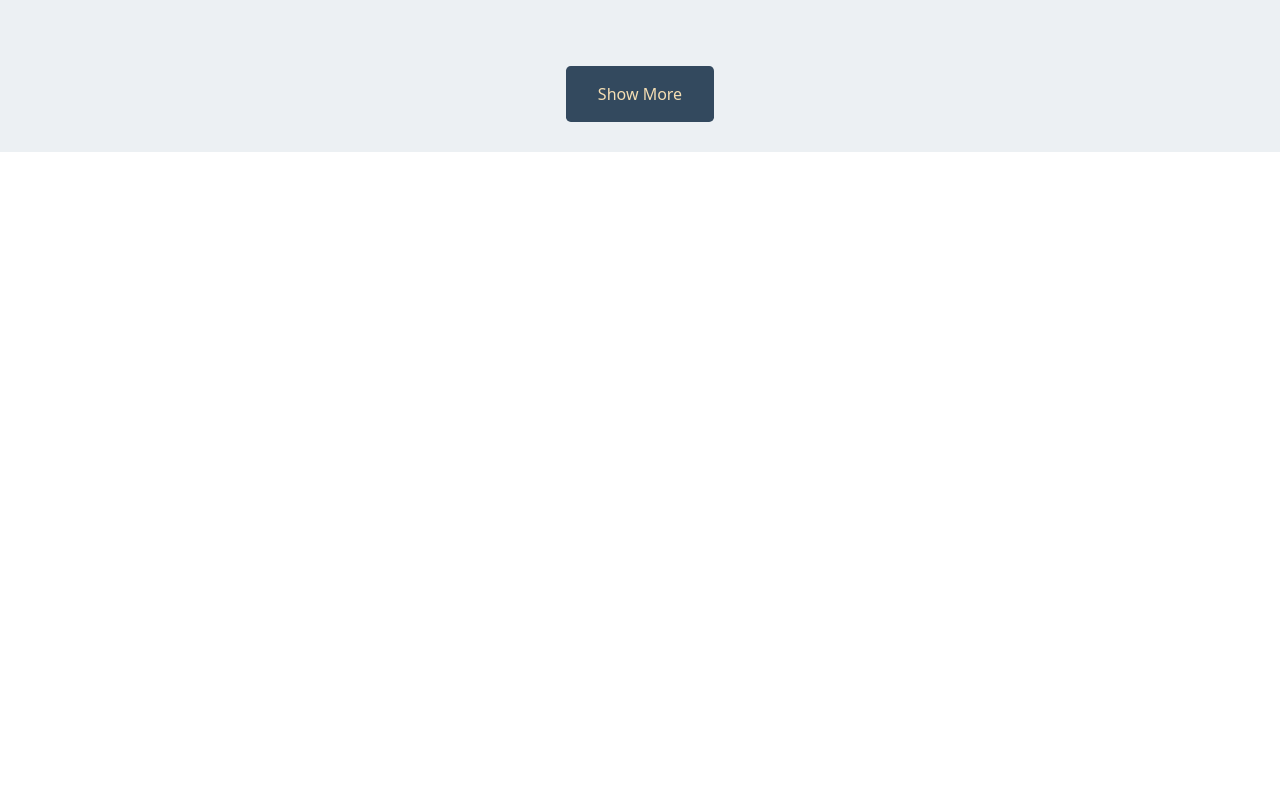
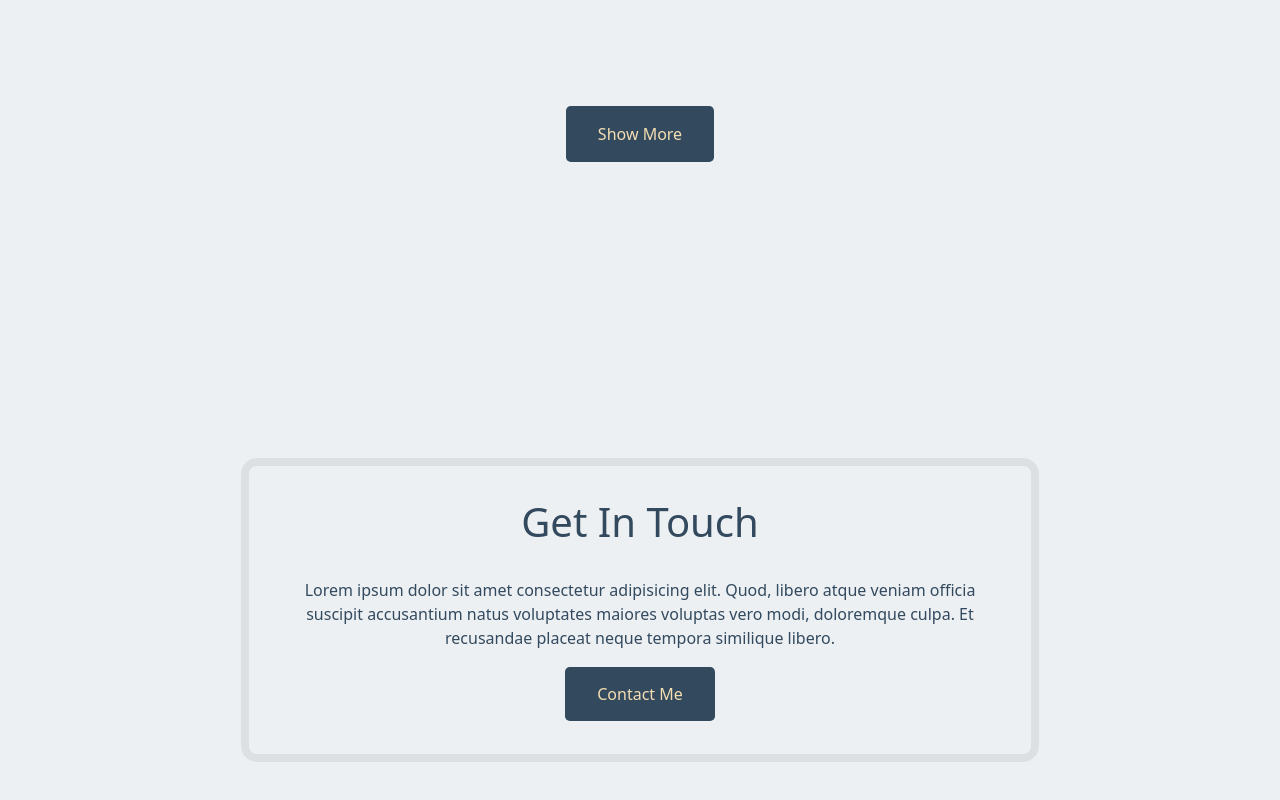
Before and after one commit to Rialga/porto-app, a React (Create React App) app: page / in a window 1280 px wide. Shown: the part 2855-3655 px from the top of the page. Before the commit the page ends 3007 px from the top, so only its background shows below. Built offline with nearby package versions, Linux system fonts and the light colour scheme.

Commit message:
add contact section

```diff
--- a/src/components/contents/Content.css
+++ b/src/components/contents/Content.css
@@ -1,5 +1,21 @@
 .section{
     min-height: 800px;
+}
+
+.btn-cool{
+    border: none;
+    margin-top: 3rem;
+    padding: 1rem 2rem 1rem 2rem;
+    border-radius: 0.3rem;
+    background-color: #33495e;
+    color: wheat;
+    transition: all 0.3s linear;
+    text-decoration:none;
+}
+.btn-cool:hover{
+    opacity: .8;
+    color: wheat;
+    text-decoration: none;
 }
 
 
@@ -123,7 +139,7 @@ ul.timeline-point > li:before {
 }
 .preview{
     width:100%;
-    height:50%;
+    height:45%;
     padding: 0.3rem;
 }
 
@@ -135,15 +151,14 @@ ul.timeline-point > li:before {
 
 .project-desc{
     padding: 1rem;
-    min-height:50%;
     width: 100%;
+    max-height: 55%;
     font-size: small;
-    /* color: white; */
     color: #33495ee7;
 }
 
 .ul-highlight{
-    margin-bottom: 1.5rem;
+    margin-bottom: 1rem;
 }
 
 .highlight{
@@ -154,8 +169,36 @@ ul.timeline-point > li:before {
     margin-bottom: 1rem;
     padding: 0.1rem 0.5rem 0.1rem 0.5rem;
     color: #33495ee7;
+}
 
+
+/* Contact */
+
+.contact-section{
+    height: 100vh;
+    position: relative;
+    justify-content: center;
 }
+
+.contact{
+    position: absolute;
+    left: 15%;
+    top: 37%;
+    width: 70%;
+    border-radius: 1rem;
+    padding: 2rem 2rem 3rem 2rem;
+    border: 0.5rem solid #00000011;
+    text-align: center;
+}
+.contact ,h1 ,p, a{
+    margin-bottom: 2rem;
+}
+
+
+
+
+
+
 @media only screen and (max-width: 48rem) {
 
     /* Nav bar */
--- a/src/components/contents/Content.jsx
+++ b/src/components/contents/Content.jsx
@@ -1,8 +1,9 @@
 import React from 'react'
 import './Content.css'
 import {SectionProfile} from './SectionProfile'
+import {SectionExperience} from './SectionExperience'
 import {SectionProject} from './SectionProject'
-import {SectionExperience} from './SectionExperience'
+import {SectionContact} from './SectionContact'
 export const Content = () => {
 
   return (
@@ -12,6 +13,7 @@ export const Content = () => {
         <SectionProfile />
         <SectionExperience/>
         <SectionProject/>
+        <SectionContact/>
 
     </div>
   )
--- /dev/null
+++ b/src/components/contents/SectionContact.jsx
@@ -0,0 +1,15 @@
+import React from 'react'
+
+export const SectionContact = () => {
+  return (
+    <div className='contact-section'>
+
+        <div className="contact">
+            <h1> Get In Touch </h1>
+            <p>Lorem ipsum dolor sit amet consectetur adipisicing elit. Quod, libero atque veniam officia suscipit accusantium natus voluptates maiores voluptas vero modi, doloremque culpa. Et recusandae placeat neque tempora similique libero.</p>
+            <a className='btn-cool border-animation' href="mailto:febrialganios@gmail.com"> Contact Me </a>
+        </div>
+
+    </div>
+  )
+}
```
